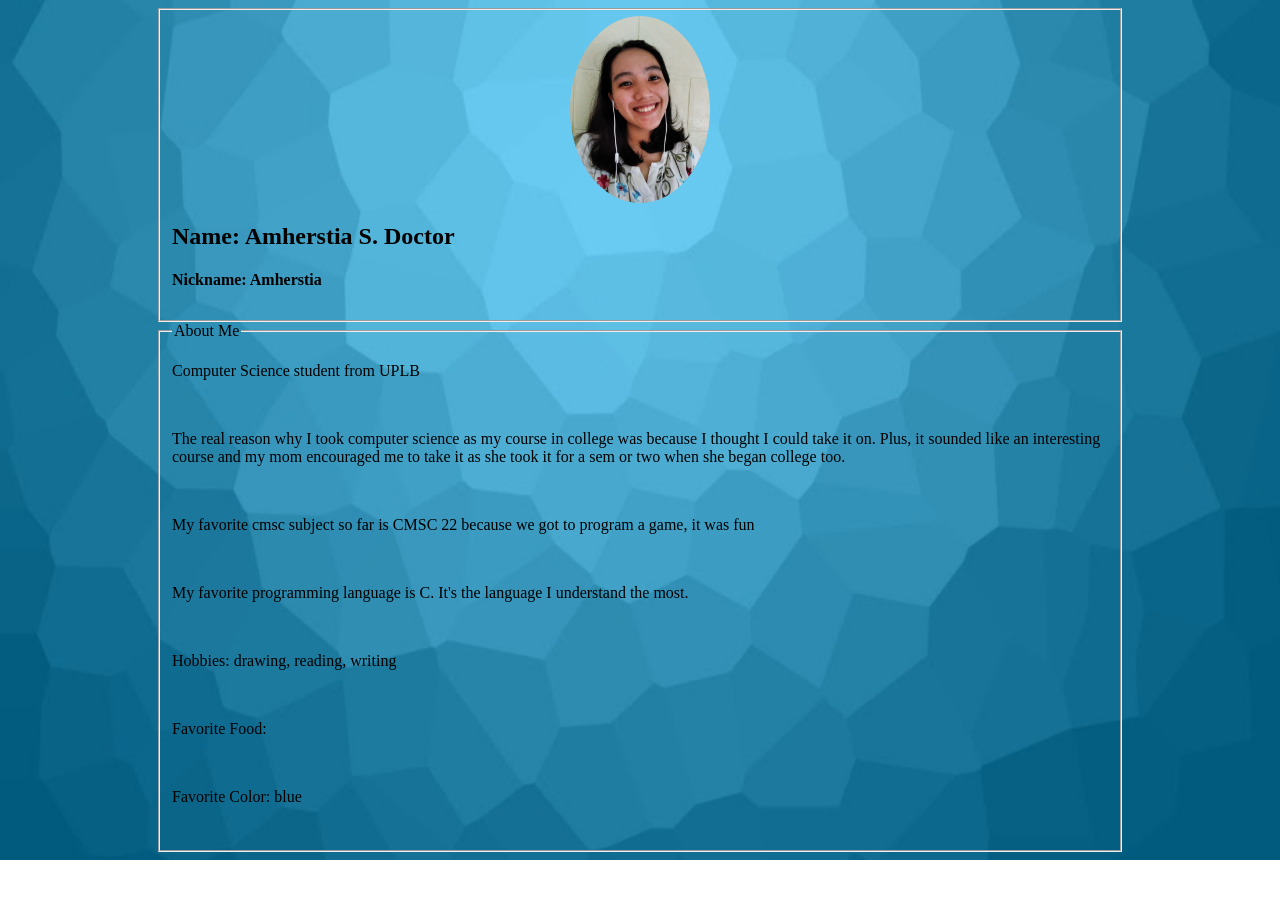
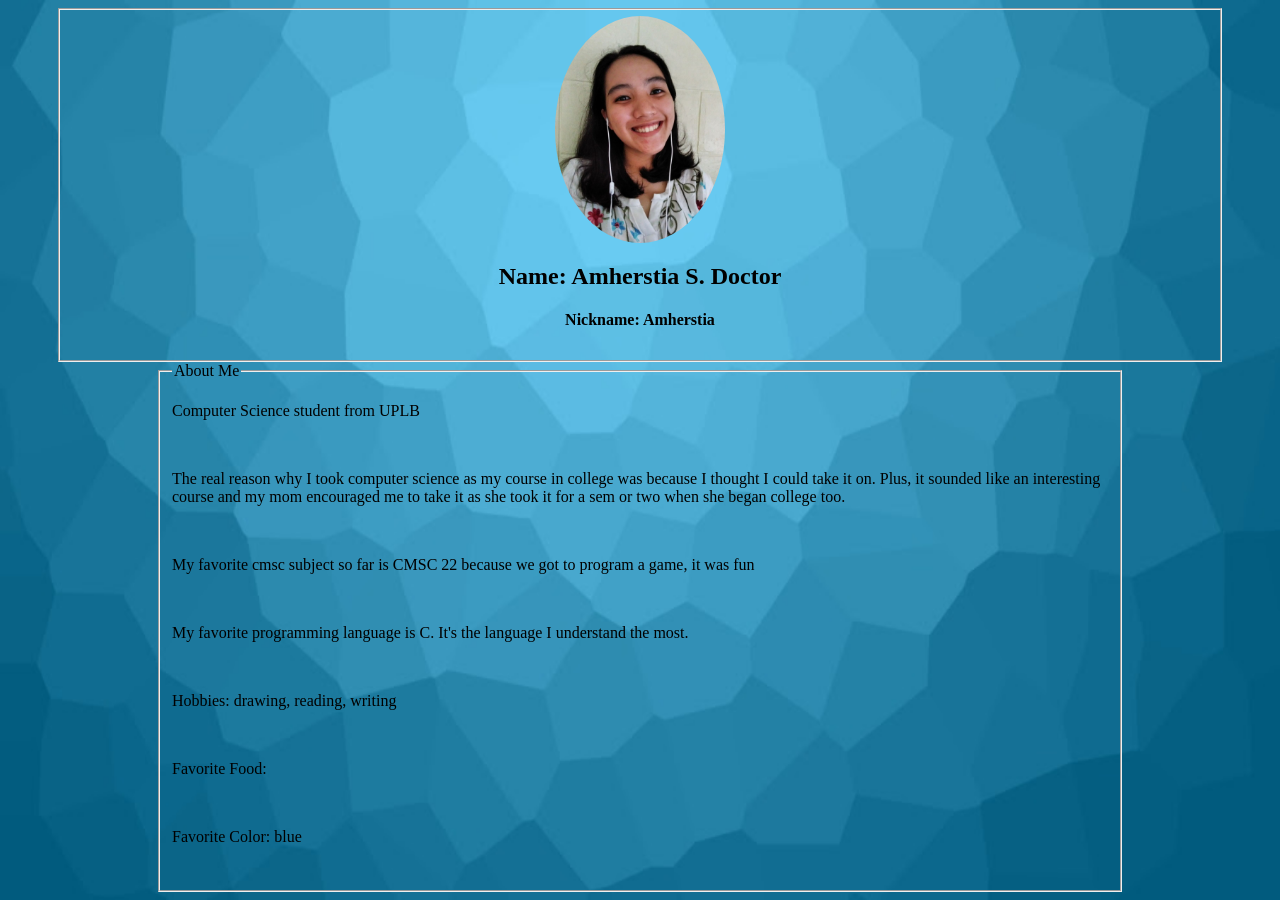
Before and after one commit to amherstiadoctor/asdoctor612568.github.io, a plain HTML site: page index.html in a window 1280 px wide. Before the commit the page ends 860 px from the top, so only its background shows below. Drawn offline with Linux system fonts and the light colour scheme.

Commit message:
Update this.css

```diff
--- a/this.css
+++ b/this.css
@@ -8,6 +8,19 @@ fieldset {
   margin-left: 150px;
 }
 
+#fs1 {
+  margin-right: 50px;
+  margin-left: 50px;
+}
+
+h4 {
+  text-align: center;
+}
+
+h2 {
+  text-align: center;
+}
+
 img {
   display: block;
   border-radius: 50%;
```
